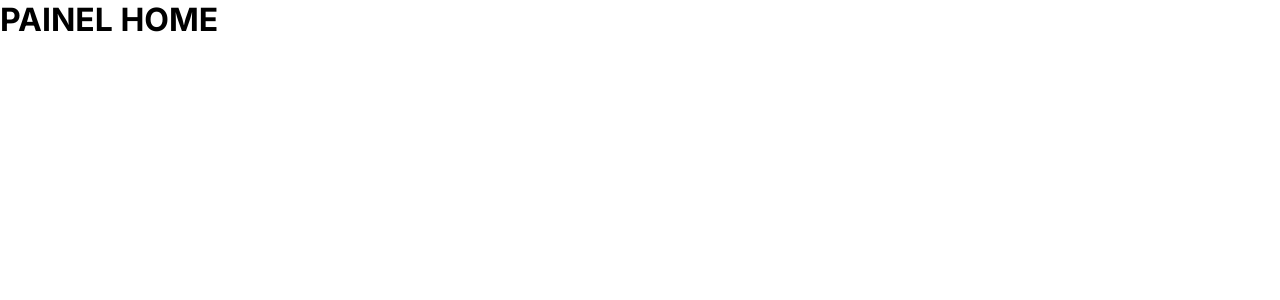
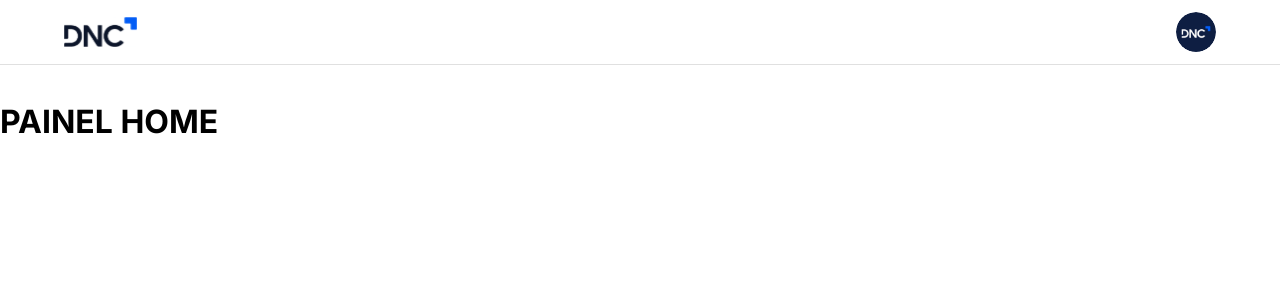
Before and after one commit to Gabriel-Rocha2000/dnc-sales-dashboard-ggr, a React (Vite) app: page /home in a window 1280 px wide. Shown: the top 300 px of the page. Built offline with nearby package versions, Linux system fonts and the light colour scheme.

Commit message:
Feat: Header Component

```diff
--- a/src/components/FormComponent.tsx
+++ b/src/components/FormComponent.tsx
@@ -21,7 +21,7 @@
         <StyledButton key={index} {...buttonProps} />
       ))}
       {message && (
-        <div style={{ color: message.type === 'error ' ? 'red' : 'green' }}>
+        <div style={{ color: message.type === 'error' ? 'red' : 'green' }}>
           {message.msg}
         </div>
       )}
--- /dev/null
+++ b/src/components/Header.tsx
@@ -0,0 +1,41 @@
+import styled from 'styled-components'
+import { Logo } from '@/components'
+import { Link } from 'react-router-dom'
+import { Avatar, Box, Container } from '@mui/material'
+import { pxToRem } from '@/utils'
+
+const StyledHeader = styled.header`
+  background-image: ${(props) => props.theme.appBackground};
+  border-bottom: ${pxToRem(1)} solid ${(props) => props.theme.appDefaultStroke};
+  margin-bottom: ${pxToRem(37)};
+  width: 100%;
+`
+function Header() {
+  return (
+    <StyledHeader>
+      <Container maxWidth="lg">
+        <Box
+          sx={{
+            alignItems: 'center',
+            display: 'flex',
+            justifyContent: 'space-between',
+            height: pxToRem(64),
+          }}
+        >
+          <Link to="/home">
+            <Logo height={30} width={73} />
+          </Link>
+          <Link to="/perfil">
+            <Avatar
+              alt="DNC Avatar"
+              src="/dnc-avatar.svg"
+              sx={{ width: pxToRem(40), height: pxToRem(40) }}
+            />
+          </Link>
+        </Box>
+      </Container>
+    </StyledHeader>
+  )
+}
+
+export default Header
--- a/src/components/index.ts
+++ b/src/components/index.ts
@@ -1,4 +1,5 @@
 export { default as FormComponent } from './FormComponent'
+export { default as Header } from './header'
 export * from './BannerImage'
 export * from './Logo'
 export * from './StyledButton'
--- a/src/pages/Home.tsx
+++ b/src/pages/Home.tsx
@@ -1,6 +1,9 @@
+import { Header } from '@/components'
+
 function Home() {
   return (
     <>
+      <Header />
       <h1>PAINEL HOME</h1>
     </>
   )
--- a/src/pages/Leads.tsx
+++ b/src/pages/Leads.tsx
@@ -1,6 +1,9 @@
+import { Header } from '@/components'
+
 function Leads() {
   return (
     <>
+      <Header />
       <h1>HOME</h1>
     </>
   )
--- a/src/pages/Profiler.tsx
+++ b/src/pages/Profiler.tsx
@@ -1,6 +1,9 @@
+import { Header } from '@/components'
+
 function Profiler() {
   return (
     <>
+      <Header />
       <h1>PERFIL</h1>
     </>
   )
```
Also changed, not shown: public/dnc-avatar.jpg (added), public/dnc-avatar.svg (added).
